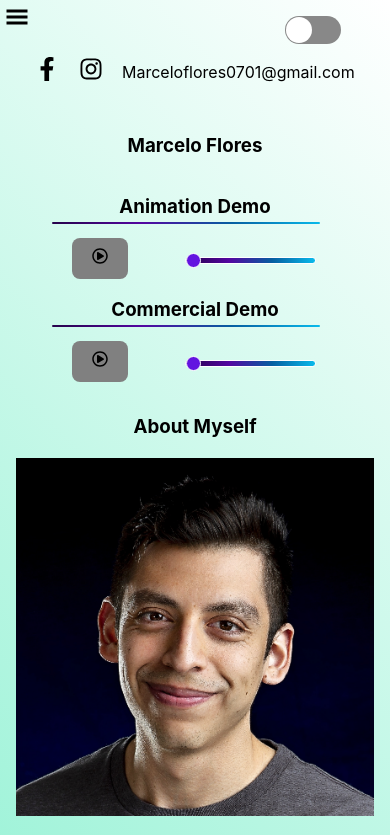
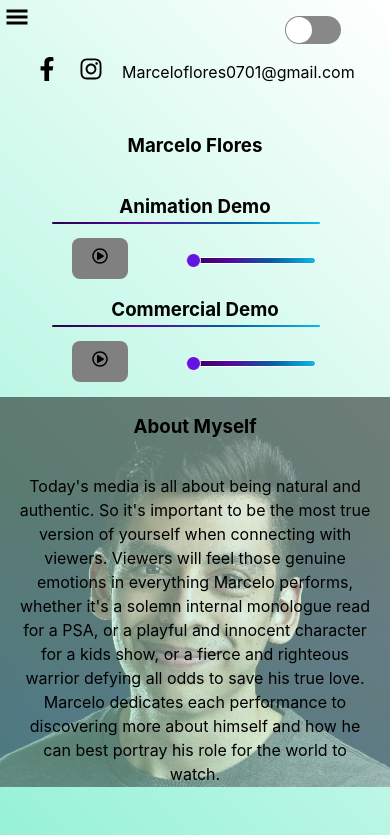
Before and after one commit to Seo-the-platinum/marcelos-portfolio, a React (Vite) app: page / in a window 390 px wide. Shown: the top 835 px of the page. Built offline with nearby package versions, Linux system fonts and the light colour scheme.

Commit message:
wrote logic to handle click outside of hamburger menu when its open. Clicking outside of hamburger menu while open will close menue. Also made styling changes to image and text in about section

```diff
--- a/src/components/hamburger/Hamburger.tsx
+++ b/src/components/hamburger/Hamburger.tsx
@@ -1,15 +1,30 @@
-import React, { useState } from 'react'
+import React, { useEffect, useRef, useState } from 'react'
 import { GiHamburgerMenu } from "react-icons/gi";
 import HamburgerMenu from './HamburgerMenu'
 import './Hamburger.css'
 
 const Hamburger = () => {
     const [ show, setShow ] = useState(false)
+    //tell typescript what to expect, in this case we are using a ref
+    //to point to a div, therefor we expect an htmlDivElement. Pass null so when the component
+    //initiallizes, it is not undefined but is null. Cannot be undefined
+    const ref = useRef<HTMLDivElement>(null)
+
+    useEffect(()=> {
+      const clickedOutside = (e: MouseEvent) => {
+        //comeback and write notes on this code, specifically as Node part
+        if (show && ref.current && !ref.current.contains(e.target as Node)) {
+          setShow(false)
+        }
+      }
+      document.addEventListener('mousedown', clickedOutside)
+      return ()=> document.removeEventListener('mousedown', clickedOutside)
+    },[show])
     const toggleMenu = () => {
         setShow(prev=> !prev)
     }
   return (
-    <div className={!show ? 'hamburgerContainer': 'hamburgerContainer showHamburgerContainer'}>
+    <div className={!show ? 'hamburgerContainer': 'hamburgerContainer showHamburgerContainer'} ref={ref}>
         <button className='hamburgerButton' onClick={toggleMenu}>
             <GiHamburgerMenu className='hamburger'/>
         </button>
--- a/src/components/hamburger/HamburgerMenu.tsx
+++ b/src/components/hamburger/HamburgerMenu.tsx
@@ -1,10 +1,10 @@
 import React from 'react'
 import AnchorLink from 'react-anchor-link-smooth-scroll-v2'
 
-interface show {
-    show: boolean;
+interface toggle {
+    toggle: ()=> void;
 }
-const HamburgerMenu = ({toggle}: ()=> void) => {
+const HamburgerMenu = ({toggle}: toggle) => {
   return (
     <div className='hamburgerMenu'>
         <AnchorLink className='tab' onClick={toggle} href='#home'>Home</AnchorLink>
--- a/src/utils/skills.ts
+++ /dev/null
@@ -1 +0,0 @@
-export const skills = ['cock sucking extrodinair', 'salad tossing', 'happy ending specialist, Male only']
--- a/src/views/About.tsx
+++ b/src/views/About.tsx
@@ -5,7 +5,7 @@ const About = () => {
   return (
     <div className='aboutContainer' id='about'>
       <h3>About Myself</h3>
-      <img src='/images/Headshot_4.jpg'/>
+      <img className='aboutImg' src='/images/Headshot_4.jpg'/>
       <p className='aboutMessage'>
         {
         `Today's media is all about being natural and authentic.
--- a/src/views/css/views.css
+++ b/src/views/css/views.css
@@ -17,10 +17,29 @@
 }
 
 .aboutContainer {
+    align-items: center;
     display: flex;
     flex-direction: column;
+}
+
+.aboutContainer > h3 {
+    z-index: 1;
+}
+
+.aboutImg {
+    opacity: .5;
+    position: absolute;
+    width: 100%;
+}
+
+.aboutMessage {
+    z-index: 1;
 }
 
 #light .aboutMessage {
     color: black;
 }
+
+#dark .aboutMessage {
+    color: white;
+}
```
Also changed, not shown: src/components/Skills.tsx (deleted, +0 -16 lines).
